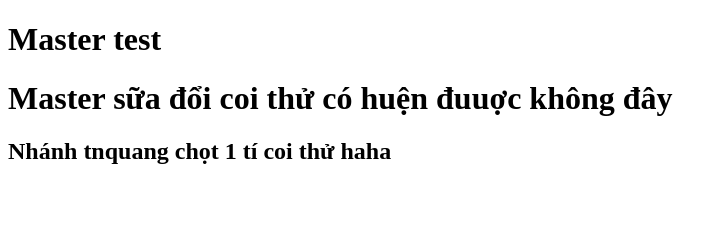
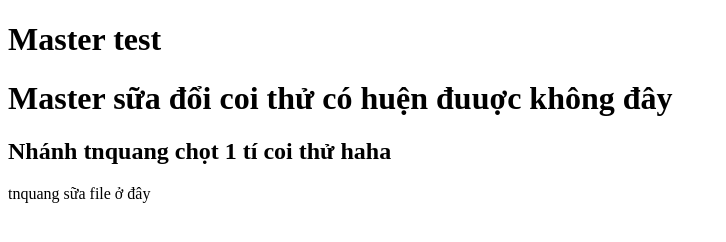
Before and after one commit to quangtran1357/quang, a plain HTML site: page index.html in a window 1280 px wide. Shown: the whole page, without its empty margins (0-726 px from the left). Drawn offline with Linux system fonts and the light colour scheme.

Commit message:
tnquang sữa file ở đây

```diff
--- a/index.html
+++ b/index.html
@@ -8,7 +8,7 @@
   <h1>Master test</h1>
   <h1>Master sữa đổi coi thử có huện đuuợc không đây</h1>
   <h2>Nhánh tnquang chọt 1 tí coi thử haha</h2>
-
+  <p>tnquang sữa file ở đây</p>
   <script type="text/javascript" src="app.js"></script>
 </body>
 </html>
```
